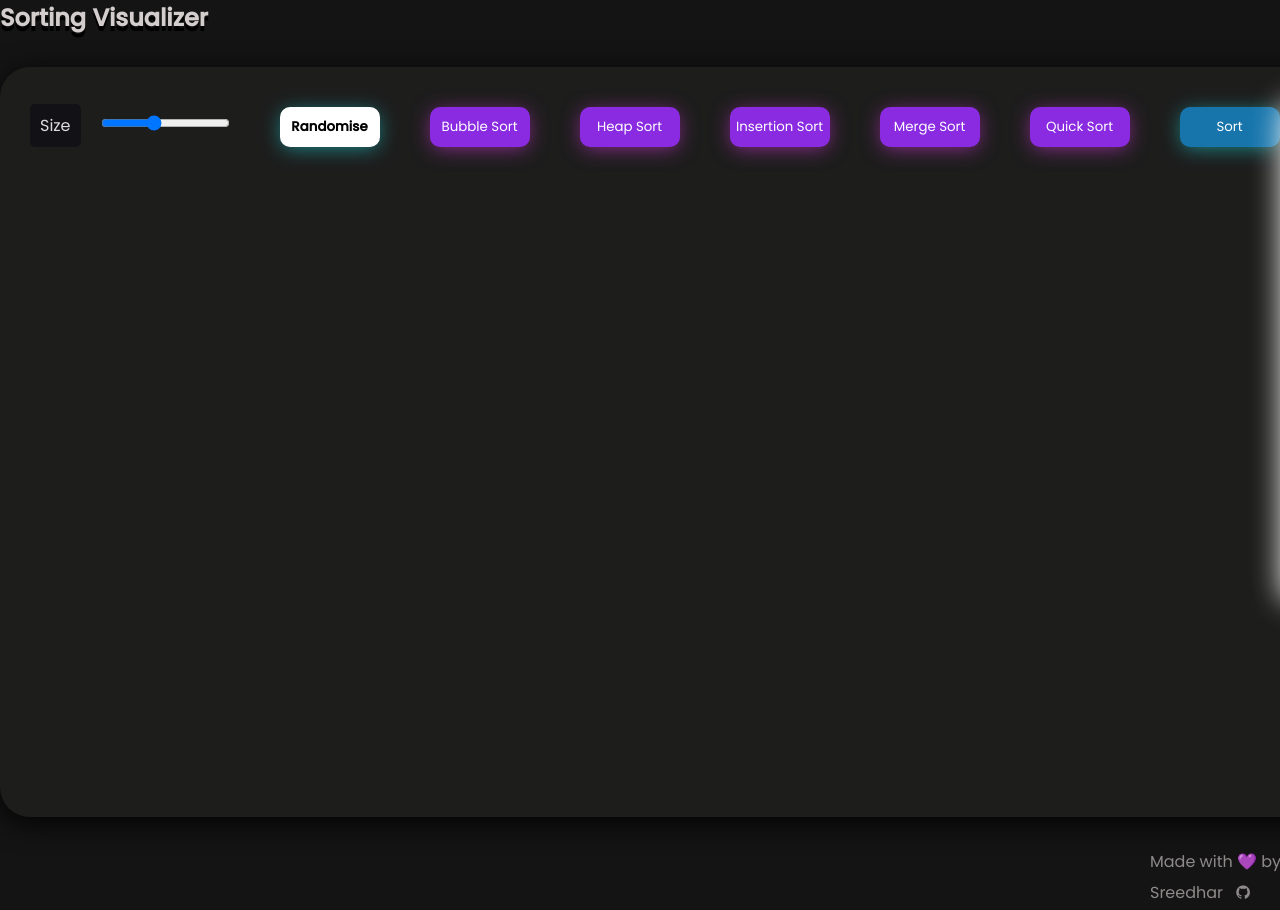
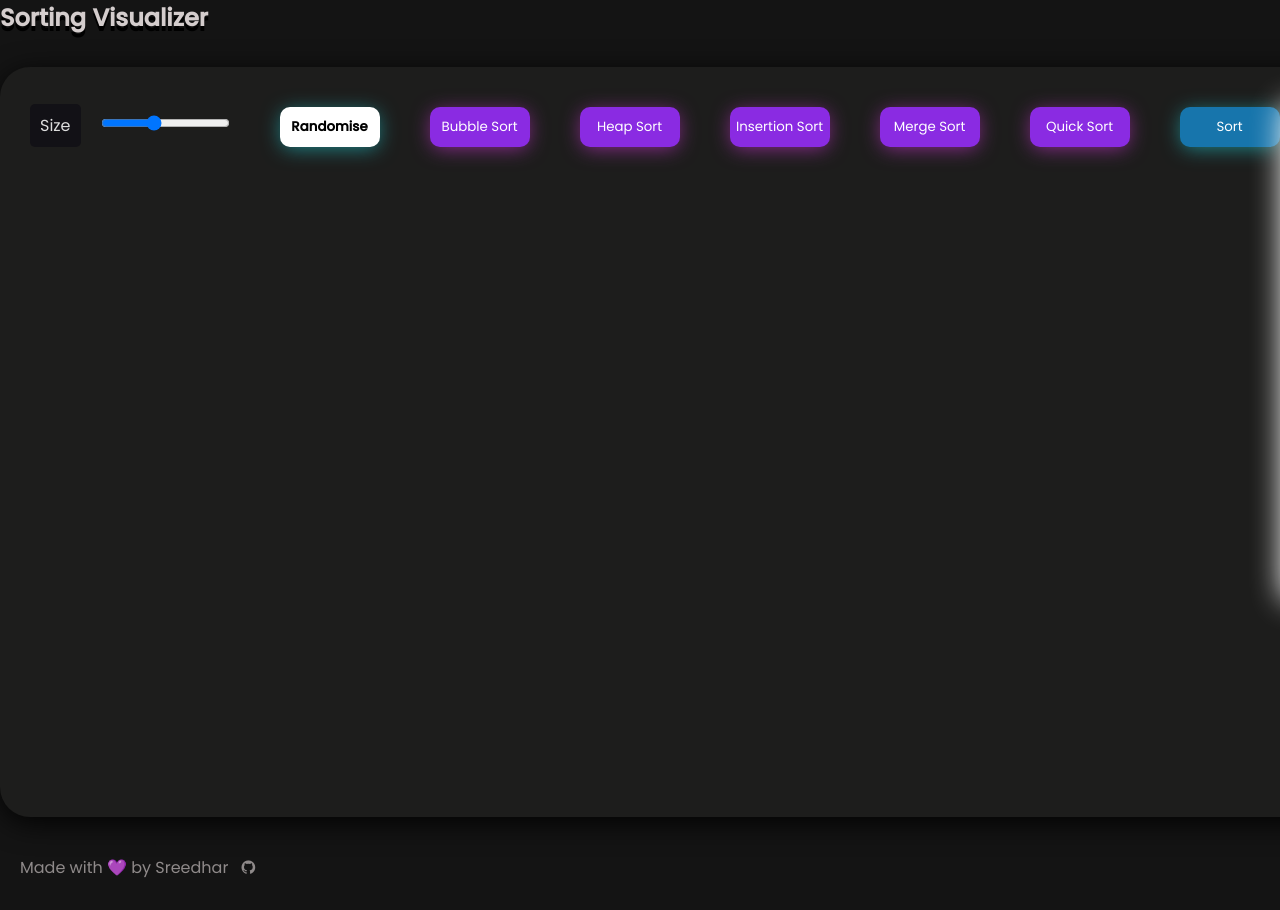
Before and after one commit to sreedhr92/Sorting-Visualizer, a React (Create React App) app: page / in a window 1280 px wide. Shown: the top 910 px of the page. After the commit the page ends 885 px from the top, so only its background shows below. Built offline with nearby package versions, Linux system fonts and the light colour scheme.

Commit message:
Added footer

```diff
--- a/src/components/SortingVisualizer.js
+++ b/src/components/SortingVisualizer.js
@@ -269,7 +269,7 @@ const SortingVisualizer = () => {
               <button id="sort"className="sortbutton" onClick={sort}>Sort</button>
               <div id ="box"className="Box">{arr.map((value,index) => {return(<div className="bar" style={{height:value}} key={index}></div>)})}</div>
           </div>
-          <p style={{color:"rgb(143, 138, 138)",paddingLeft:"1150px",paddingRight:"10px"}}>Made with 💜 by Sreedhar
+          <p style={{color:"rgb(143, 138, 138)",paddingLeft:"20px",paddingRight:"10px"}}>Made with 💜 by Sreedhar
               <a href="https://github.com/sreedhr92/Sorting-Visualizer" class="fa fa-github"> </a>
           </p>
       </div>  );
```
